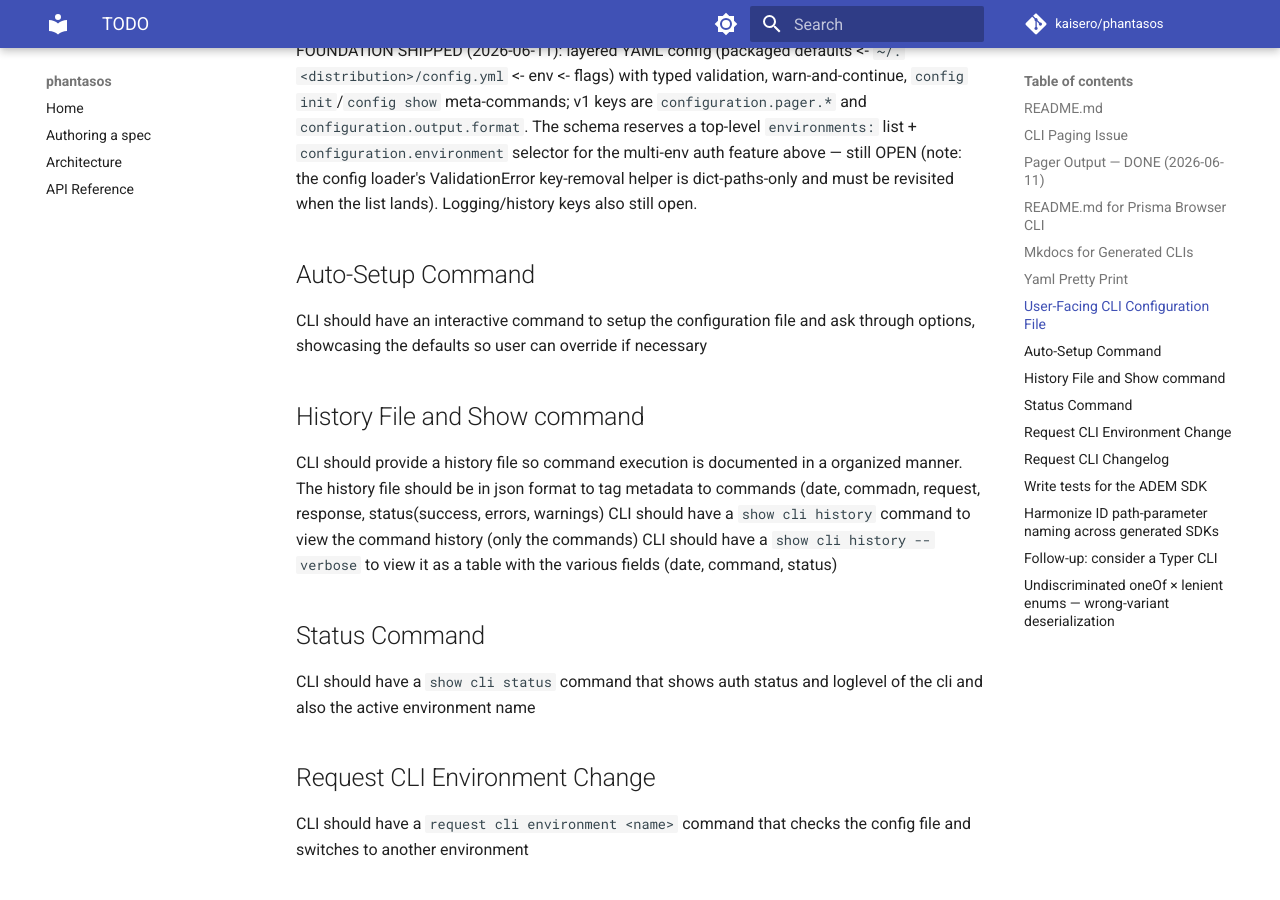
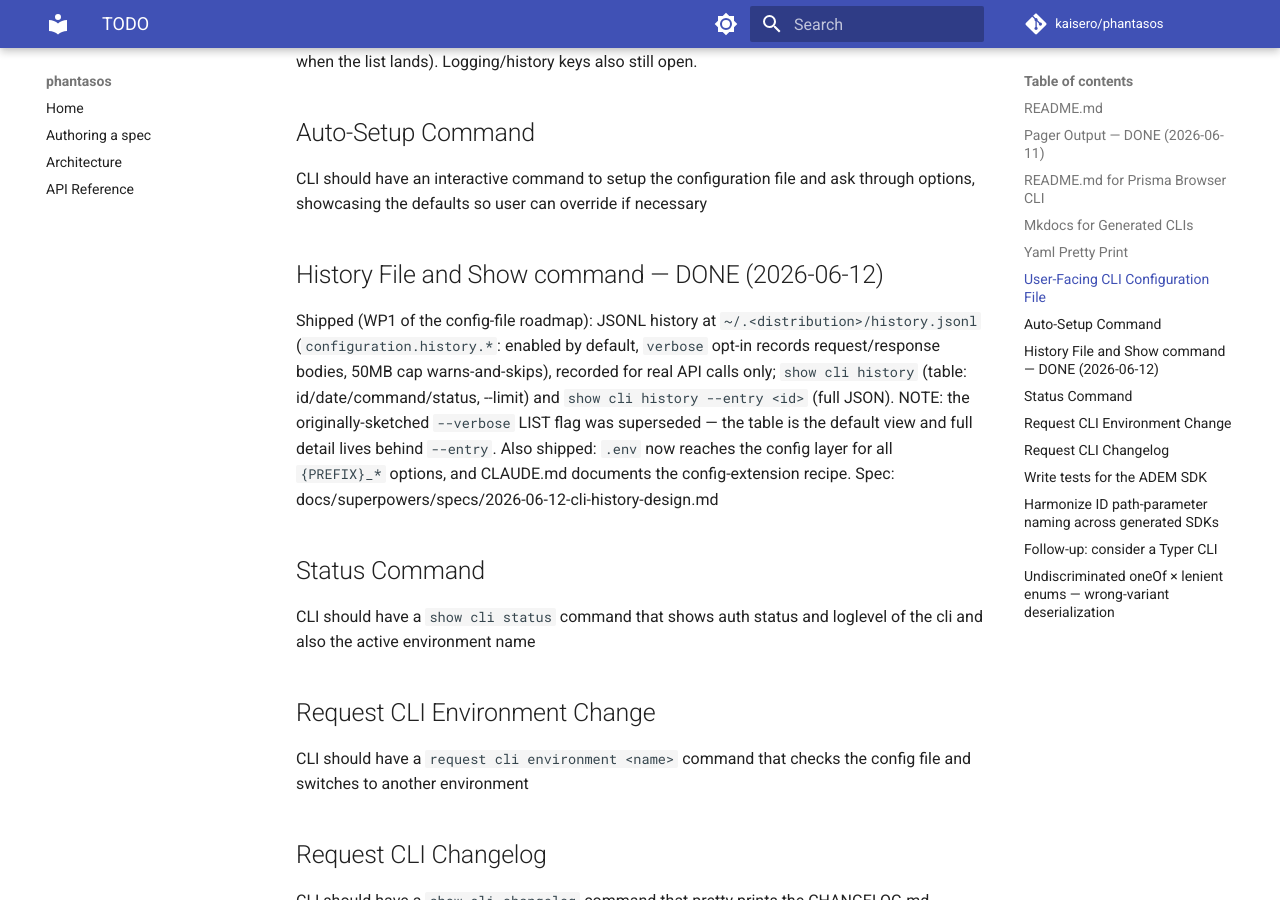
Before and after one commit to kaisero/phantasos, an MkDocs documentation site: the page built from docs/TODO.md, in a window 1280 px wide and 900 px high, scrolled down 1190 px. Built offline with MkDocs 1.6.1 and Material for MkDocs 9.7.7, drawn with Linux system fonts in a browser that asks for light colours; comment, search, counter and statistics services are not loaded; some of the changed text lies outside the part shown.

Commit message:
feat(cli-gen): CLAUDE.md config recipe + gated history e2e; TODO update

```diff
--- a/docs/TODO.md
+++ b/docs/TODO.md
@@ -3,10 +3,6 @@
 ## README.md
 
 README is currently too verbose and not very user / developer friendly. Change README to include a brief project description, quickstart guide and link to mkdocs
-
-## CLI Paging Issue
-
-It looks like --all / --paging capabilities are not working in generated cli - always maxed at 100 entries
 
 ## Pager Output — DONE (2026-06-11)
 
@@ -46,11 +42,17 @@ the list lands). Logging/history keys also still open.
 
 CLI should have an interactive command to setup the configuration file and ask through options, showcasing the defaults so user can override if necessary
 
-## History File and Show command
+## History File and Show command — DONE (2026-06-12)
 
-CLI should provide a history file so command execution is documented in a organized manner. The history file should be in json format to tag metadata to commands (date, commadn, request, response, status(success, errors, warnings)
-CLI should have a `show cli history` command to view the command history (only the commands)
-CLI should have a `show cli history --verbose` to view it as a table with the various fields (date, command, status)
+Shipped (WP1 of the config-file roadmap): JSONL history at
+`~/.<distribution>/history.jsonl` (`configuration.history.*`: enabled by default,
+`verbose` opt-in records request/response bodies, 50MB cap warns-and-skips), recorded
+for real API calls only; `show cli history` (table: id/date/command/status, --limit)
+and `show cli history --entry <id>` (full JSON). NOTE: the originally-sketched
+`--verbose` LIST flag was superseded — the table is the default view and full detail
+lives behind `--entry`. Also shipped: `.env` now reaches the config layer for all
+`{PREFIX}_*` options, and CLAUDE.md documents the config-extension recipe. Spec:
+docs/superpowers/specs/2026-06-12-cli-history-design.md
 
 ## Status Command
 
```
Also changed, not shown: CLAUDE.md (added, +46 -0 lines), 1 other file.
